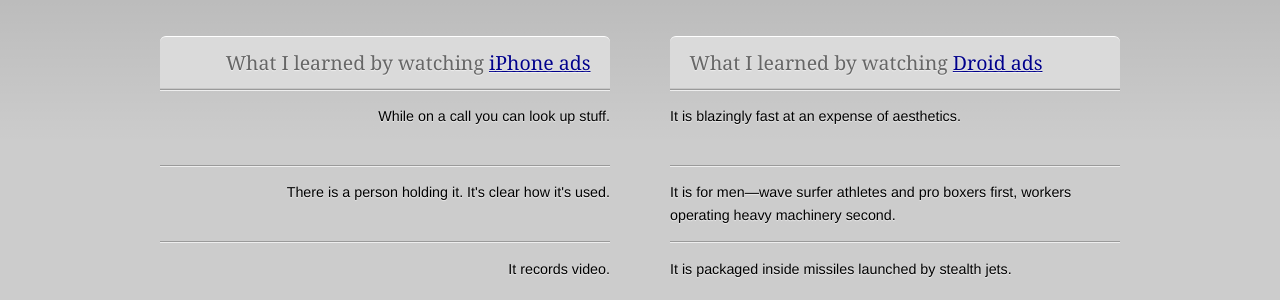
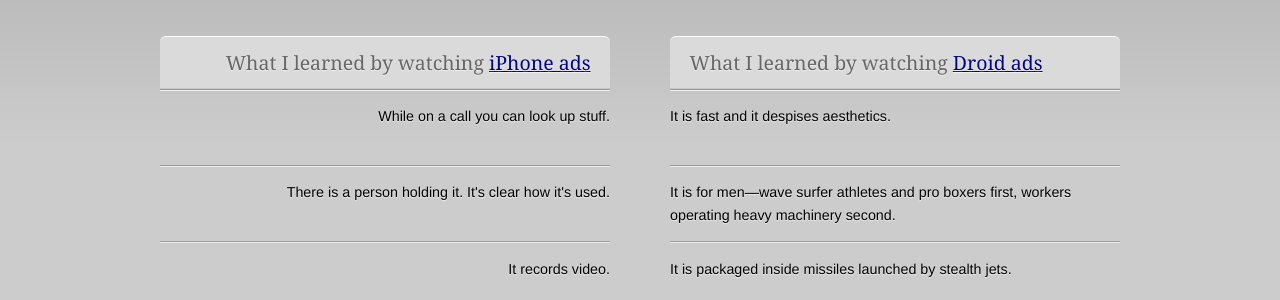
Before and after one commit to mislav/blog, a Jekyll site: the page built from iphone-droid-ads/index.html, in a window 1280 px wide and 900 px high. Shown: the part 217-517 px from the top of the window. Built offline with Jekyll 4.4.1, drawn with Linux system fonts in a browser that asks for light colours; Markdown is read by kramdown in place of the engine named in the settings.

Commit message:
fast vs. aesthetics

```diff
--- a/iphone-droid-ads/index.html
+++ b/iphone-droid-ads/index.html
@@ -101,7 +101,7 @@
   <h2>What I learned by watching <a href="http://www.youtube.com/user/VerizonWireless">Droid ads</a></h2>
 
   <ul>
-  <li>It is blazingly fast at an expense of aesthetics.</li>
+  <li>It is fast and it despises aesthetics.</li>
   <li>It is for men—wave surfer athletes and pro boxers first, workers operating heavy machinery second.</li>
   <li>It is packaged inside missiles launched by stealth jets.</li>
   <li>It is a robot and should mostly be handled by other robots.</li>
```
